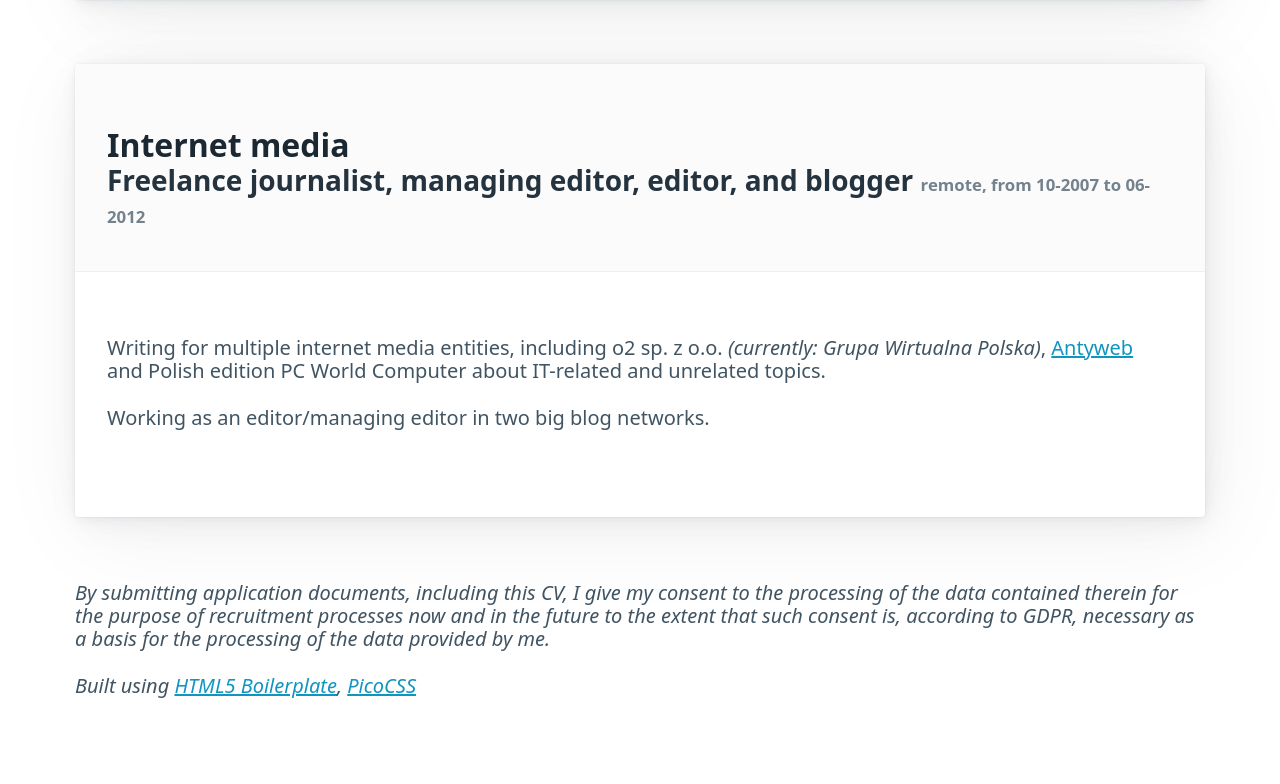
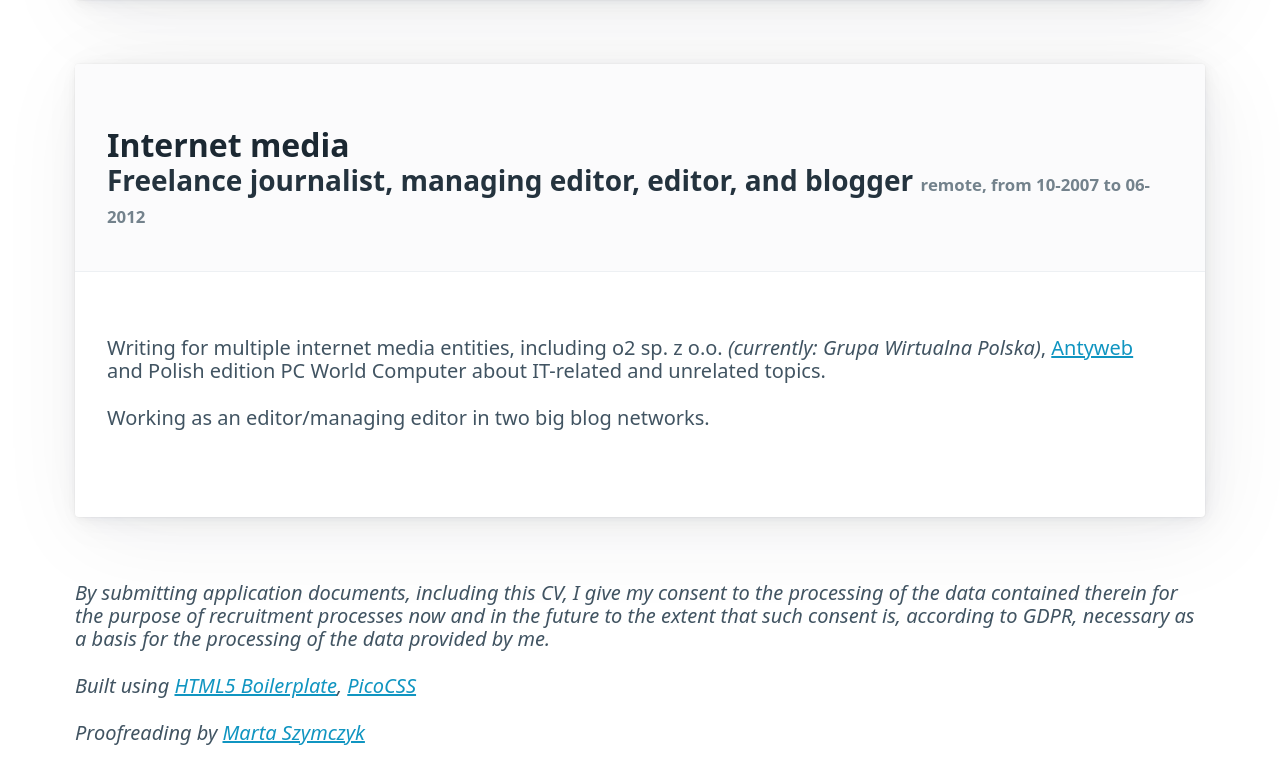
Before and after one commit to gniewomir/gniewomir.github.io, a website built with Parcel: page index.html in a window 1280 px wide. Shown: the part 8898-9682 px from the top of the page. Built offline with nearby package versions, Linux system fonts and the light colour scheme.

Commit message:
proofreading note

```diff
--- a/index.html
+++ b/index.html
@@ -449,6 +449,9 @@
     <p class="hide-in-print">
       <em>Built using <a href="https://html5boilerplate.com/">HTML5 Boilerplate</a>, <a href="https://picocss.com/">PicoCSS</a></em>
     </p>
+    <p class="hide-in-print">
+      <em>Proofreading by <a href="mailto:marta.b.szymczyk@gmail.com ">Marta Szymczyk</a></em>
+    </p>
   </footer>
 </main>
 
```
